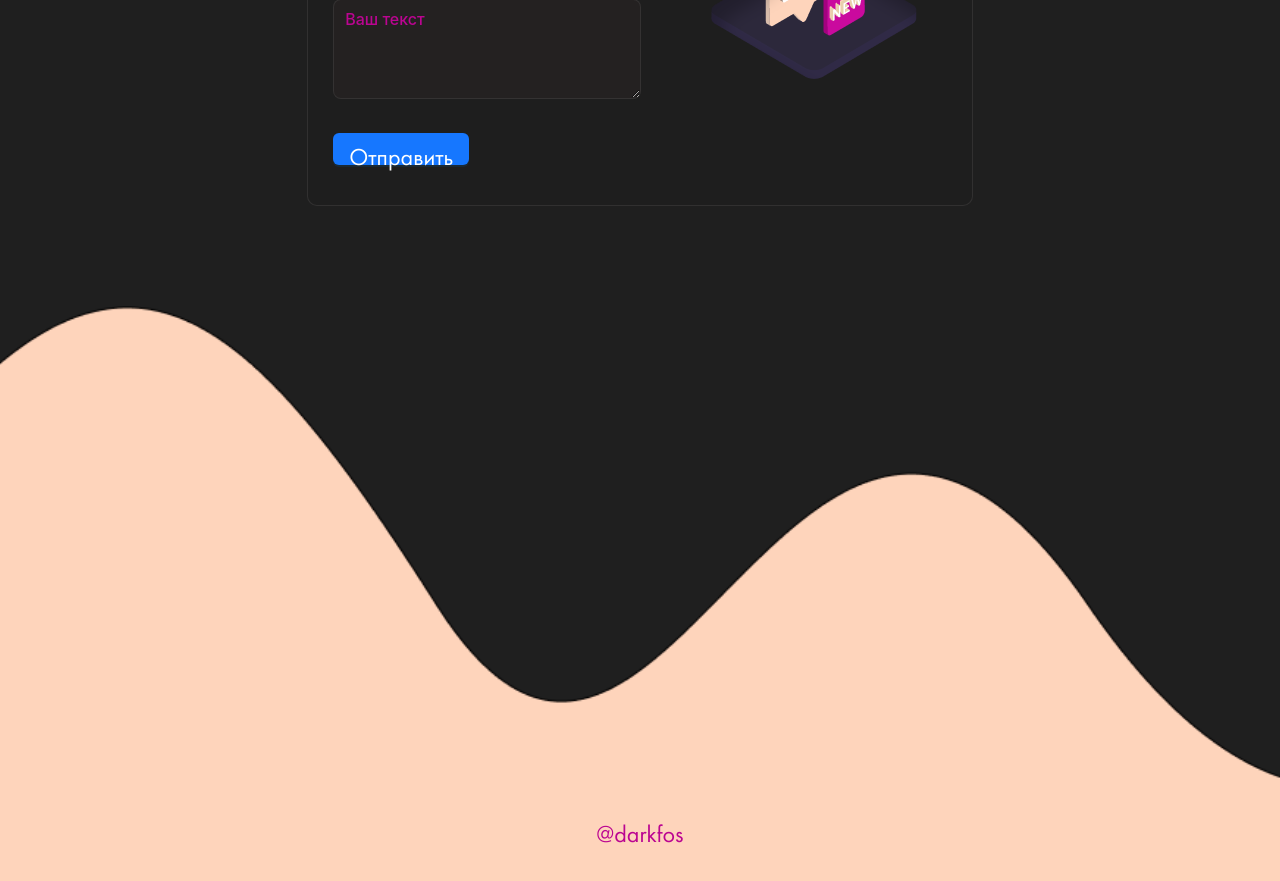
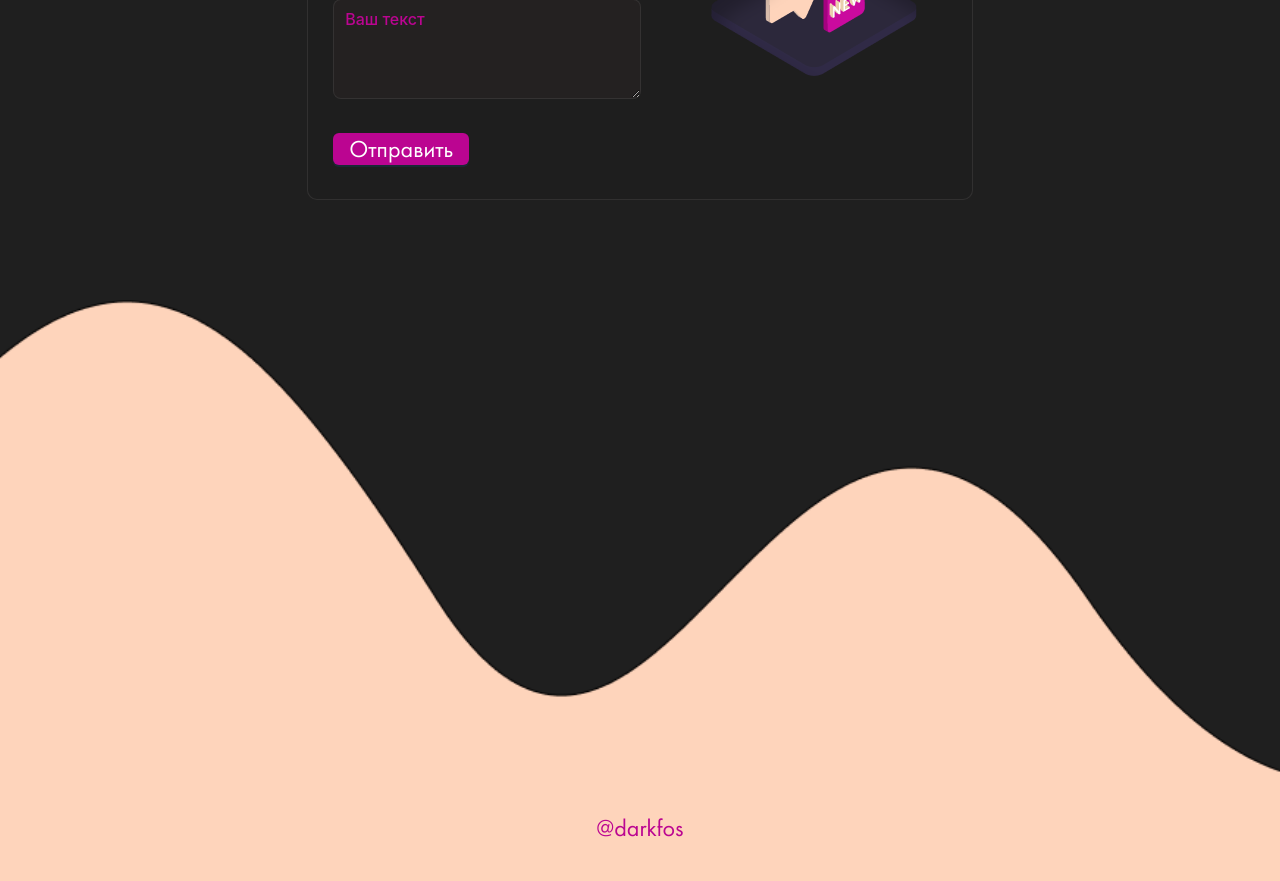
Before and after one commit to darkfos/about, a Vue app: page / in a window 1280 px wide. Shown: the part 5320-6201 px from the top of the page. Built offline with nearby package versions, Linux system fonts and the light colour scheme; no server answers.

Commit message:
feature: Добавил возможность отправлять отзыв

```diff
--- a/src/app/styles/override-styles.css
+++ b/src/app/styles/override-styles.css
@@ -1,3 +1,11 @@
 .ant-btn span {
   color: var(--button-text-color);
 }
+
+.ant-message {
+  color: var(--main-color) !important;
+}
+
+.ant-message-notice-content {
+  background-color: var(--bg-element-bold-color) !important;
+}
--- a/src/app/styles/variables/colors.css
+++ b/src/app/styles/variables/colors.css
@@ -39,6 +39,7 @@
     Background color
   */
   --bg-element-color: rgba(31, 31, 31, 0.7);
+  --bg-element-bold-color: rgba(31, 31, 31, 0.9);
 
   /*
     Form colors
--- /dev/null
+++ b/src/entities/review/api/index.ts
@@ -0,0 +1,15 @@
+import { instance } from '@/shared/api'
+
+import type { ReviewUserData } from '@/entities/review'
+
+export async function sendReview(reviewData: ReviewUserData) {
+  try {
+    const req = await instance.post('/reviews', { data: reviewData })
+    if (req.status === 201) {
+      return true
+    }
+    throw new Error('Не удалось создать отзыв')
+  } catch {
+    return true
+  }
+}
--- /dev/null
+++ b/src/entities/review/index.ts
@@ -0,0 +1,2 @@
+export * from './api'
+export * from './types'
--- /dev/null
+++ b/src/entities/review/types/index.ts
@@ -0,0 +1,4 @@
+export interface ReviewUserData {
+  username: string
+  message: string
+}
--- a/src/features/send-user-contacts/ui/SendUserContacts.vue
+++ b/src/features/send-user-contacts/ui/SendUserContacts.vue
@@ -1,17 +1,45 @@
 <script setup lang="ts">
-import { BackgroundLayout } from '@/shared/ui'
+import { ref } from 'vue'
+import { message } from 'ant-design-vue'
+
 import { FormContact } from '@/widgets/formContact'
 
-const handleSubmit = () => {
-  console.log(483982943)
+import { type ReviewUserData, sendReview } from '@/entities/review'
+
+import { BackgroundLayout } from '@/shared/ui'
+
+const formData = ref<{
+  formRef: { getFieldsValue: () => ReviewUserData; resetFields: () => void }
+}>()
+const [messageApi, contextHolder] = message.useMessage()
+
+const handleSubmit = async () => {
+  const userdata: ReviewUserData = formData.value?.formRef?.getFieldsValue() as ReviewUserData
+
+  if (userdata?.username?.length <= 4 && userdata?.message?.length <= 1) {
+    messageApi.error('Не удалось отправить отзыв')
+    return
+  }
+
+  const req = await sendReview(userdata as ReviewUserData)
+
+  formData.value?.formRef?.resetFields()
+
+  if (req) {
+    messageApi.info('Отзыв был успешно отправлен')
+    return
+  }
+
+  messageApi.error('Не удалось отправить отзыв')
 }
 </script>
 
 <template>
   <div class="send-user-contacts">
+    <context-holder class="message" />
     <BackgroundLayout>
       <div class="send-user-contacts__content">
-        <FormContact :submit-func="handleSubmit" submit-text="Отправить" />
+        <FormContact :submit-func="handleSubmit" submit-text="Отправить" ref="formData" />
         <img src="/img/contact.png" alt="Лого контакта" />
       </div>
     </BackgroundLayout>
--- a/src/widgets/formContact/ui/FormContact.vue
+++ b/src/widgets/formContact/ui/FormContact.vue
@@ -30,7 +30,7 @@ const rules = {
   ],
 }
 
-defineExpose({ userData })
+defineExpose({ formRef })
 </script>
 
 <template>
@@ -75,4 +75,12 @@ textarea {
 textarea::placeholder {
   color: var(--pink-text-color);
 }
+
+button {
+  display: flex;
+  flex-direction: column;
+  justify-content: center;
+  align-items: center;
+  background-color: var(--pink-text-color);
+}
 </style>
```
